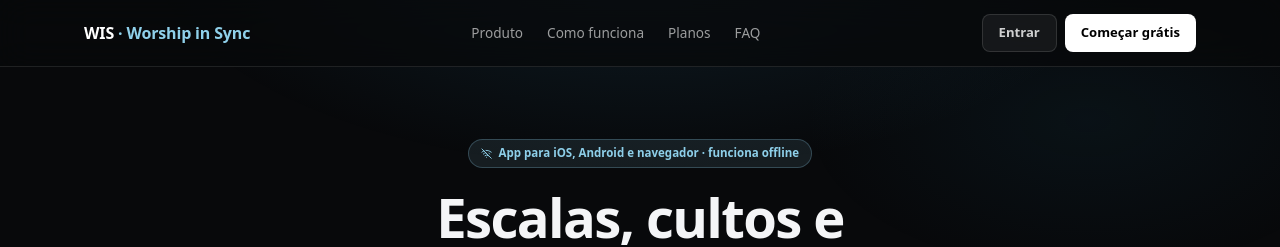
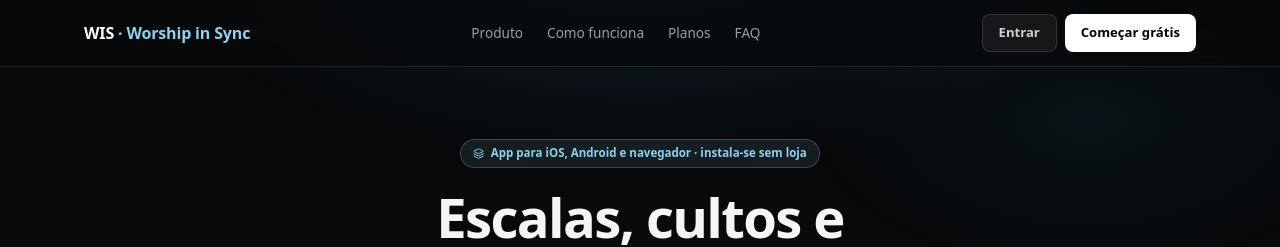
Before and after one commit to lucassalino/ServiceFlow, a Next.js app: page /planos in a window 1280 px wide. Shown: the top 247 px of the page. Built offline with nearby package versions, Linux system fonts and the light colour scheme; no server answers; the database is empty.

Commit message:
fix(landing): remove promessa de funcionamento offline
A app ainda não suporta uso offline de facto — a copy da /planos
prometia isso (badge do hero, item de funcionalidades, FAQ, faixa de
métricas). Troca por claims reais: instalável como PWA sem passar
pela loja.

```diff
--- a/src/app/planos/PlanosClient.tsx
+++ b/src/app/planos/PlanosClient.tsx
@@ -3,9 +3,9 @@
 import { useEffect, useState } from 'react';
 import Link from 'next/link';
 import {
-  CalendarCheck, Music2, Users, Bell, Smartphone, WifiOff,
+  CalendarCheck, Music2, Users, Bell, Smartphone,
   CalendarSync, ListChecks, Plus, ExternalLink, Check, Sparkles,
-  ListMusic, UserCheck, Clock,
+  ListMusic, UserCheck, Clock, Layers,
 } from 'lucide-react';
 import { annualSavingsPercent, type PlanDef } from '@/lib/plans';
 import { APP_URL } from '@/lib/app-url';
@@ -25,7 +25,7 @@ const FEATURES = [
   { icon: CalendarSync, label: 'Sincronização de calendário', desc: 'Subscreve as tuas escalas no Google ou Apple Calendar. Mudou a escala? O teu calendário acompanha.' },
   { icon: Bell, label: 'Avisos por 3 canais', desc: 'Notificação na app, WhatsApp e email — a equipa escolhe a quem avisar.' },
   { icon: Users, label: 'Multi-ministério', desc: 'Ministérios e funções à tua medida, com histórico de participação de cada voluntário.' },
-  { icon: WifiOff, label: 'Funciona offline', desc: 'É uma PWA — instala-se no ecrã inicial, sem loja, e continua a funcionar sem rede.' },
+  { icon: Layers, label: 'Instala-se sem loja', desc: 'É uma PWA — instala-se no ecrã inicial diretamente do navegador, sem passar pela App Store ou Google Play.' },
   { icon: Sparkles, label: 'Relatórios de engajamento', desc: 'Frequência de participação e distribuição por ministério, por período.' },
 ];
 
@@ -38,7 +38,6 @@ const STEPS = [
 
 const FAQ: { q: string; a: string }[] = [
   { q: 'Preciso de instalar alguma coisa?', a: 'Não. O WIS é uma PWA — abre no navegador e podes "instalá-la" no ecrã inicial do telemóvel diretamente a partir daí, sem passar pela App Store ou Google Play.' },
-  { q: 'Funciona offline?', a: 'Sim, para o que já foi carregado antes de perderes ligação. Quando a rede voltar, a app sincroniza sozinha.' },
   { q: 'Posso importar o meu repertório atual?', a: 'Sim — o Repertório tem um importador de CSV com mapeamento de colunas, para trazeres as tuas músicas de uma vez.' },
   { q: 'Como funcionam os planos?', a: 'Cada plano define quantas pessoas, ministérios e administradores cabem na tua organização, e que funcionalidades extra estão incluídas. Podes começar grátis e mudar de plano depois.' },
   { q: 'Uma igreja com vários campus, como faz?', a: 'Por agora, cria uma organização (e uma assinatura) por campus. É a forma mais simples de manter os dados de cada campus separados.' },
@@ -107,8 +106,8 @@ export function PlanosClient({ plans }: Props) {
       {/* ── Hero ───────────────────────────────────────── */}
       <section style={{ maxWidth: '72rem', margin: '0 auto', padding: '4.5rem 1.25rem 2rem', textAlign: 'center' }}>
         <span style={badgeStyle}>
-          <WifiOff style={{ width: '0.7rem', height: '0.7rem' }} />
-          App para iOS, Android e navegador · funciona offline
+          <Layers style={{ width: '0.7rem', height: '0.7rem' }} />
+          App para iOS, Android e navegador · instala-se sem loja
         </span>
         <h1 style={{
           fontSize: 'clamp(2.1rem, 5.2vw, 3.4rem)', fontWeight: 700, letterSpacing: '-0.03em',
@@ -145,7 +144,7 @@ export function PlanosClient({ plans }: Props) {
           display: 'grid', gridTemplateColumns: 'repeat(auto-fit, minmax(9rem, 1fr))', gap: '1rem', textAlign: 'center',
         }}>
           {[
-            { v: '7', l: 'módulos' }, { v: 'Offline', l: 'sempre disponível' },
+            { v: '7', l: 'módulos' }, { v: 'PWA', l: 'sem loja para instalar' },
             { v: '1 conta', l: 'várias organizações' }, { v: '€ / R$', l: 'Portugal e Brasil' },
           ].map((m) => (
             <div key={m.l}>
```
